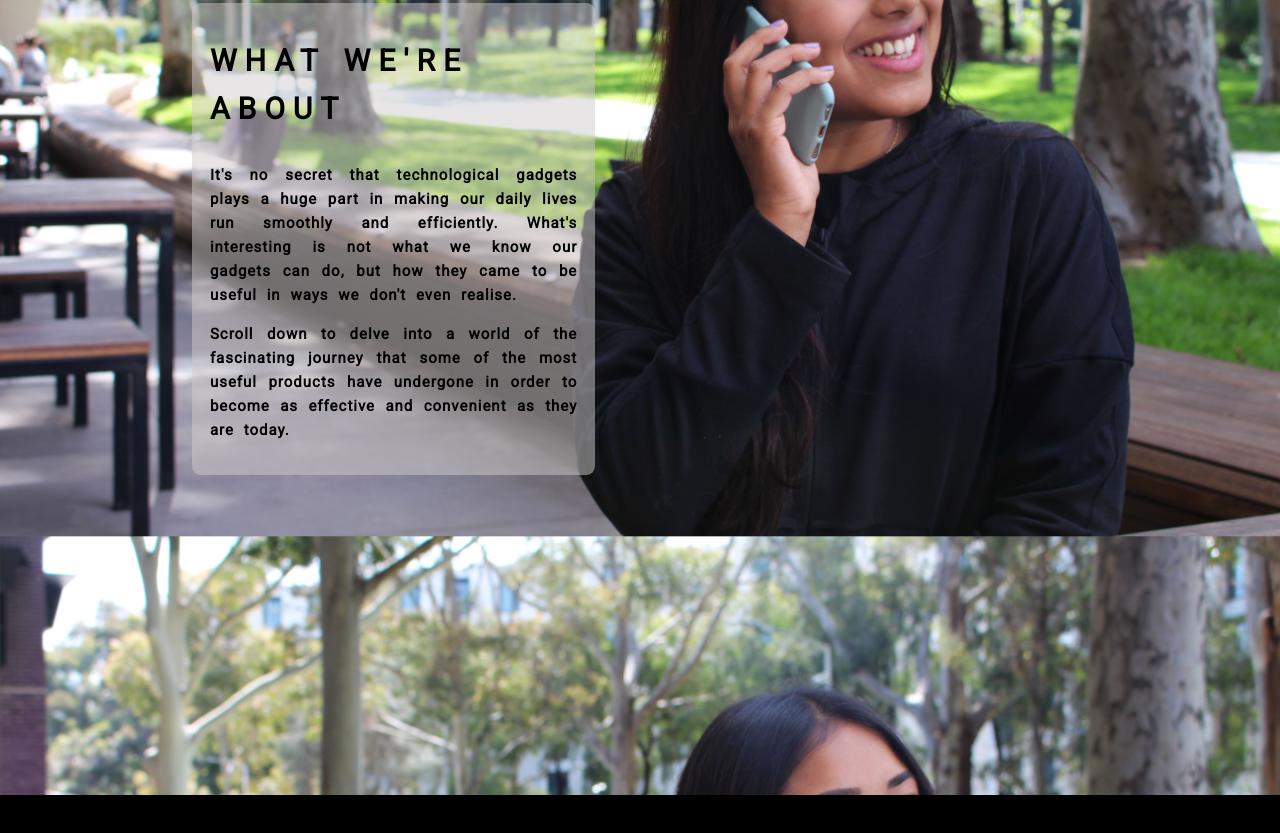
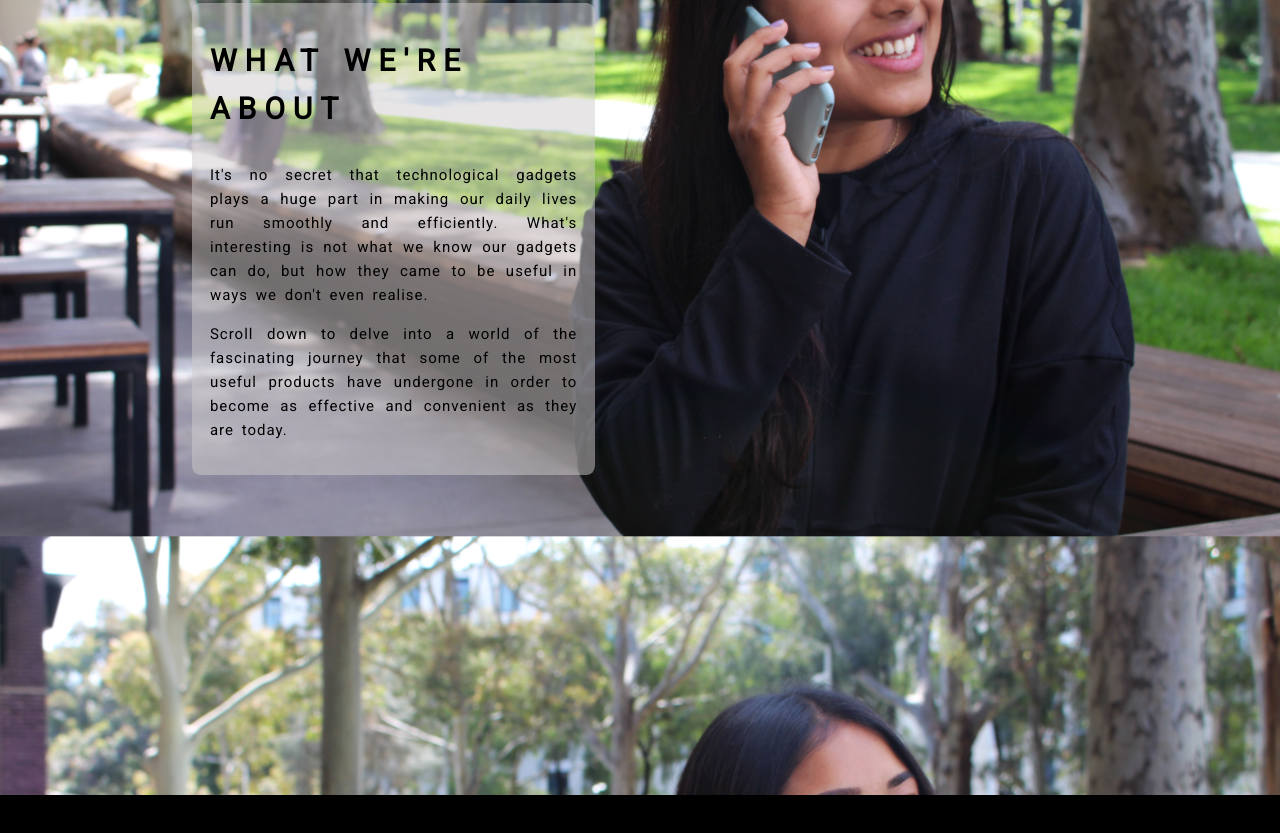
Before and after one commit to Leghnider/assignment3, a plain HTML site: page index.html in a window 1280 px wide. Shown: the part 1364-2197 px from the top of the page. Drawn offline with Linux system fonts and the light colour scheme; a web font is replaced by a local one.

Commit message:
Add files via upload

```diff
--- a/style.css
+++ b/style.css
@@ -159,9 +159,8 @@ h3 {
 #what p {
 	position: relative;
 	font-size: 15px!important;
-	font-weight: 900;
 	letter-spacing: 1px;
-	word-spacing: 5px;
+	word-spacing: 3px;
 }
 
 #what div {
```
